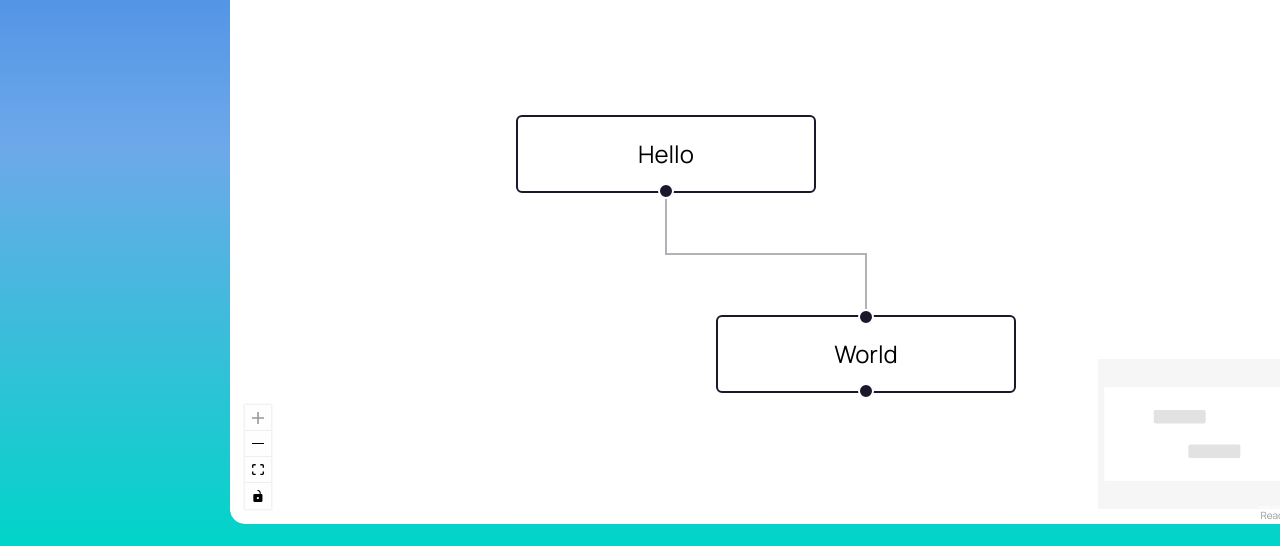
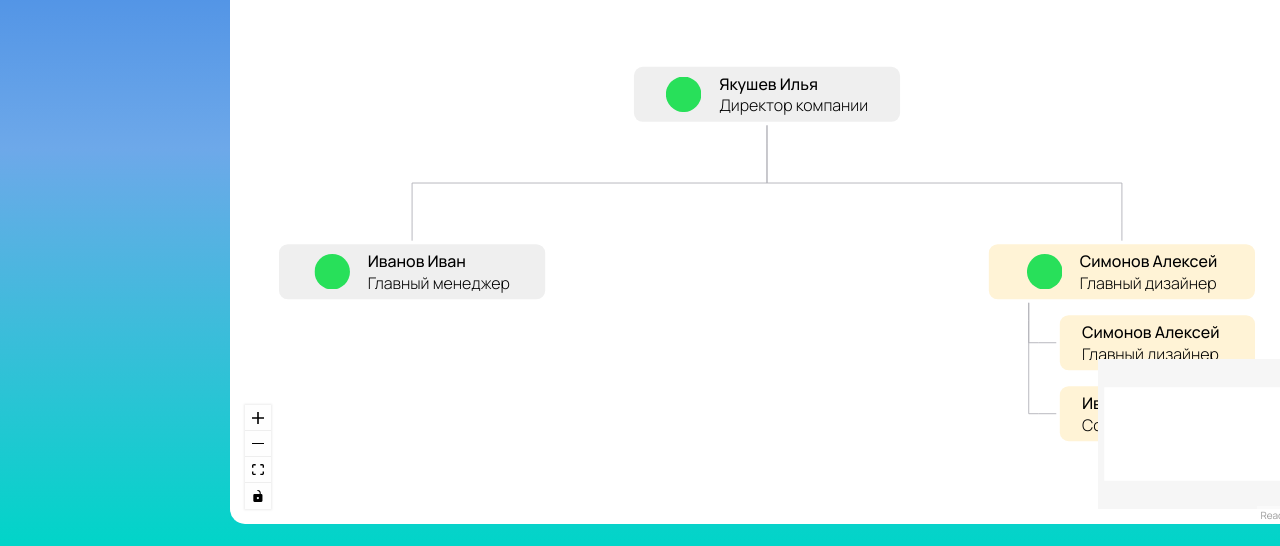
Before and after one commit to AlekseySimonov/Quickhub_frontend_service, a React (Vite) app: page /companies/structure in a window 1280 px wide. Shown: the part 251-797 px from the top of the page. Built offline with nearby package versions, Linux system fonts and the light colour scheme; no server answers.

Commit message:
Companies_structure ui

```diff
--- a/src/features/company_structure/CompanyStructure.jsx
+++ b/src/features/company_structure/CompanyStructure.jsx
@@ -1,46 +1,27 @@
-import { ReactFlow, Background, Controls, MiniMap, applyNodeChanges } from '@xyflow/react';
+import { ReactFlow, Background, Controls, MiniMap } from '@xyflow/react';
 import '@xyflow/react/dist/style.css'
 import styles from './styles.module.css'
-import { useCallback, useState } from 'react';
+import {nodes as initialNodes,
+        edges as initialEdges} from './initialElements'
+import {DirectorNode, DesignersNode, ChildNode} from './CustomNodes';
 
 export const CompanyStructure = ()=>{
 
-    const initialNodes = [
-    {
-        id: '1',
-        data: { label: 'Hello' },
-        position: { x: 0, y: 0 },
-        type: 'input',
-    },
-    {
-        id: '2',
-        data: { label: 'World' },
-        position: { x: 100, y: 100 },
-    },
-    ];
+    const nodes = initialNodes;
+    const edges = initialEdges;
 
-    const initialEdges = [
-        { id: '1-2', source: '1', target: '2', type: 'step' },
-    ];
+    const nodeTypes = {
+    directorNode: DirectorNode,
+    designerNode: DesignersNode,
+    childNode: ChildNode,
+    };
 
-    const [nodes, setNodes] = useState(initialNodes);
-    const [edges, setEdges] = useState(initialEdges);
-
-    const onNodesChange = useCallback(
-        (changes) => setNodes((nds) => applyNodeChanges(changes, nds)),
-        [],
-    );
-    const onEdgesChange = useCallback(
-        (changes) => setEdges((eds) => applyNodeChanges(changes, eds)),
-        [],
-    );
     return (
         <div className={styles.reactFlow}>
         <ReactFlow
-        onNodesChange={onNodesChange}
-        onEdgesChange={onEdgesChange}
         nodes={nodes}
         edges={edges}
+        nodeTypes={nodeTypes}
         fitView>
             <Background color='white'/>
             <Controls />
--- /dev/null
+++ b/src/features/company_structure/CustomNodes.jsx
@@ -0,0 +1,57 @@
+import { Handle, Position } from '@xyflow/react';
+import styles from './nodes.module.css'
+
+
+export const DirectorNode = ({ data }) => {
+    return (
+
+        <div className={styles.directors} >
+        <Handle type="source" position={Position.Bottom} id="source"  style={{ opacity: 0 }}/>
+            <img className={styles.photo} src={data.photo} />
+            <div className={styles.label}>
+                <div className={styles.name}>
+                    {data.name}
+                </div>
+                <div className={styles.position}>
+                    {data.position}
+                </div>
+            </div>
+        <Handle type="target" position={Position.Top} id="target" style={{ opacity: 0 }}/>
+        </div>
+    );
+};
+
+export const DesignersNode = ({ data }) => {
+    return (
+        <div className={styles.designers}>
+            <img className={styles.photo} src={data.photo} />
+            <div className={styles.label}>
+                <div className={styles.name}>
+                    {data.name}
+                </div>
+                <div className={styles.position}>
+                    {data.position}
+                </div>
+            </div>
+        <Handle type="target" position={Position.Top} id="target" style={{ opacity: 0 }}/>
+        <Handle type="source" position={Position.Bottom} id="source" style={{ opacity: 0,  left: '15%',} } />
+        </div>
+    );
+};
+
+export const ChildNode = ({ data }) => {
+    return (
+        <div className={styles.child}>
+            <div className={styles.label}>
+                <div className={styles.name}>
+                    {data.name}
+                </div>
+                <div className={styles.position}>
+                    {data.position}
+                </div>
+            </div>
+        <Handle type="source" position={Position.Bottom} id="source" style={{ opacity: 0 }} />
+        <Handle type="target" position={Position.Left} id="target" style={{ opacity: 0 }}/>
+        </div>
+    );
+};
--- /dev/null
+++ b/src/features/company_structure/initialElements.jsx
@@ -0,0 +1,64 @@
+import { icons } from "../../shared/ui/icons/header";
+
+export const nodes = [
+    {
+        id: '1',
+        style: {width: '300px'},
+        type: 'directorNode',
+        data: { photo: icons.profile,
+                name: 'Якушев Илья',
+                position: 'Директор компании'
+            },
+        position: { x: 0, y: 0 },
+    },
+    {
+        id: '2',
+        style: {width: '300px'},
+        type: 'directorNode',
+        data: { photo: icons.profile,
+                name: 'Иванов Иван',
+                position: 'Главный менеджер'
+            },
+        position: { x: -400, y: 200 },
+    },
+    {
+        id: '3',
+        style: {width: '300px'},
+        type: 'designerNode',
+        data: { photo: icons.profile,
+                name: 'Симонов Алексей',
+                position: 'Главный дизайнер'
+            },
+        position: { x: 400, y: 200 },
+    },
+    {
+        id: '4',
+        style: {width: '220px'},
+        type: 'childNode',
+        data: { photo: icons.profile,
+                name: 'Симонов Алексей',
+                position: 'Главный дизайнер'
+            },
+        position: { x: 80, y: 80 },
+        parentId: '3',
+    },
+
+    {
+        id: '5',
+        style: {width: '220px'},
+        type: 'childNode',
+        data: { photo: icons.profile,
+                name: 'Иванов Иван',
+                position: 'Сотрудник'
+            },
+        position: { x: 80, y: 160 },
+        parentId: '3',
+    },
+];
+
+export const edges = [
+    { id: 'e1-2', source: '1', target: '2', sourceHandle: 'source', targetHandle: 'target', type: 'step', },
+    { id: 'e1-3', source: '1', target: '3', sourceHandle: 'source', targetHandle: 'target', type: 'step', },
+    { id: 'e3-4', source: '3', target: '4', sourceHandle: 'source', targetHandle: 'target', type: 'step', },
+    { id: 'e3-5', source: '3', target: '5', sourceHandle: 'source', targetHandle: 'target', type: 'step', },
+];
--- /dev/null
+++ b/src/features/company_structure/nodes.module.css
@@ -0,0 +1,52 @@
+.directors{
+    display:flex;
+    justify-content: center;
+    flex-direction: row;
+    gap: 20px;
+    padding-inline: 35px;
+    background-color: #EFEFEF;
+    padding-block: 7px;
+    border-radius: 10px;
+    align-items: center;
+}
+
+.designers{
+    display:flex;
+    justify-content: center;
+    flex-direction: row;
+    gap: 20px;
+    padding-inline: 35px;
+    background-color: #FFF3D6;
+    padding-block: 7px;
+    border-radius: 10px;
+    align-items: center;
+}
+
+.child{
+    display:flex;
+    flex-direction: row;
+    gap: 20px;
+    padding-inline: 25px;
+    background-color: #FFF3D6;
+    padding-block: 7px;
+    border-radius: 10px;
+    align-items: center;
+}
+
+.photo{
+    width: 40px;
+    height: 40px;
+}
+
+.label{
+    display: flex;
+    flex-direction: column;
+}
+
+.name{
+    font-weight: 500;
+}
+
+.position{
+    font-weight: 300;
+}
--- a/src/index.css
+++ b/src/index.css
@@ -1,4 +1,4 @@
-@import url('https://fonts.googleapis.com/css2?family=Manrope:wght@400..600&display=swap');
+@import url('https://fonts.googleapis.com/css2?family=Manrope:wght@300..600&display=swap');
 
 html, body {
     margin:0;
--- a/src/shared/hooks/usePageTitle.jsx
+++ b/src/shared/hooks/usePageTitle.jsx
@@ -10,7 +10,7 @@ export const usePageTitle = (baseTitles) => {
 
         if (curTitle && curTitle.title) {
             document.title = curTitle.title;
-        } else if (document.title !== 'Ошибка') { // Проверяем текущий заголовок
+        } else if (document.title !== 'Ошибка') {
             document.title = 'Ошибка';
             navigate('/error');
         }
```
Also changed, not shown: 2 other files (tests, documents, lock files or other folders).
